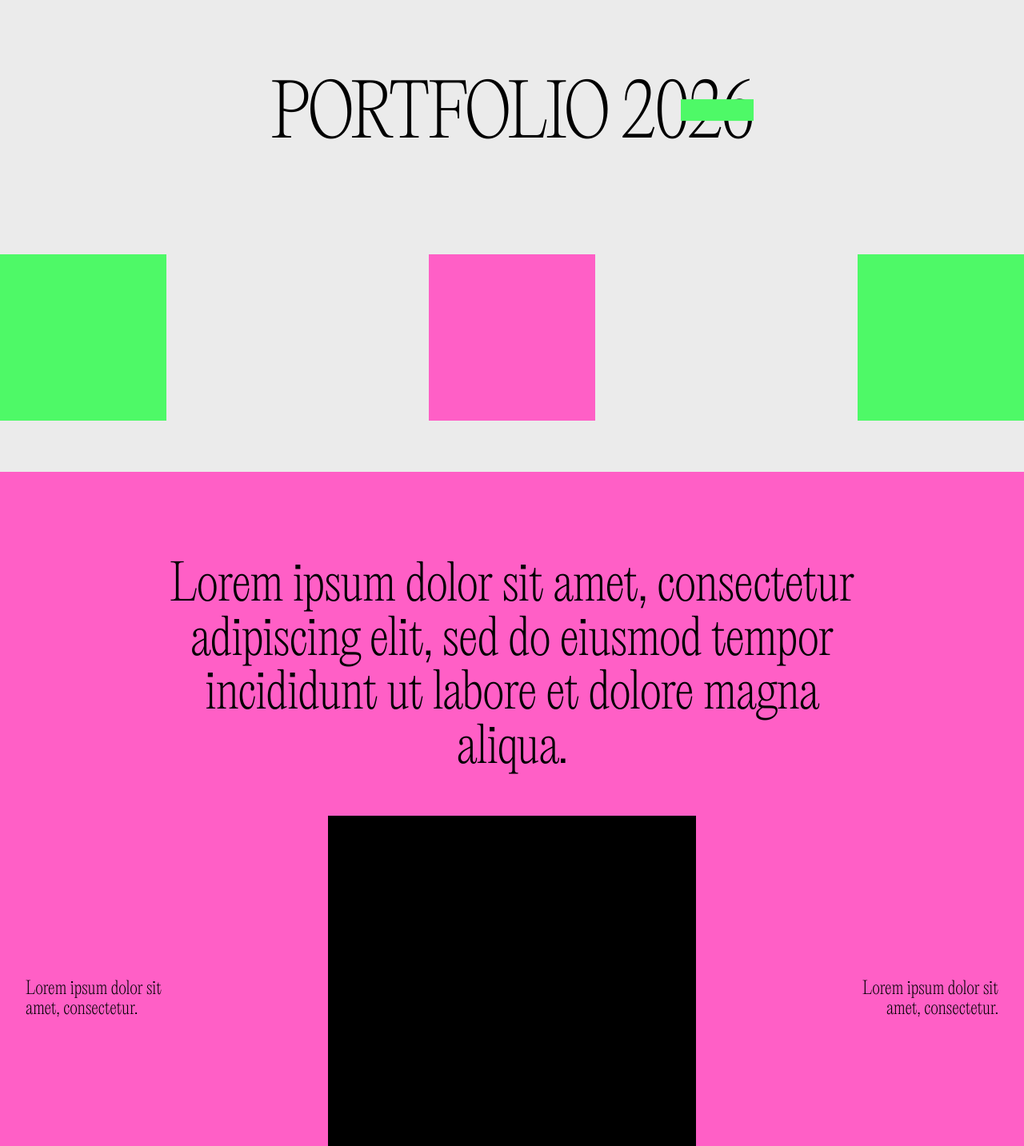
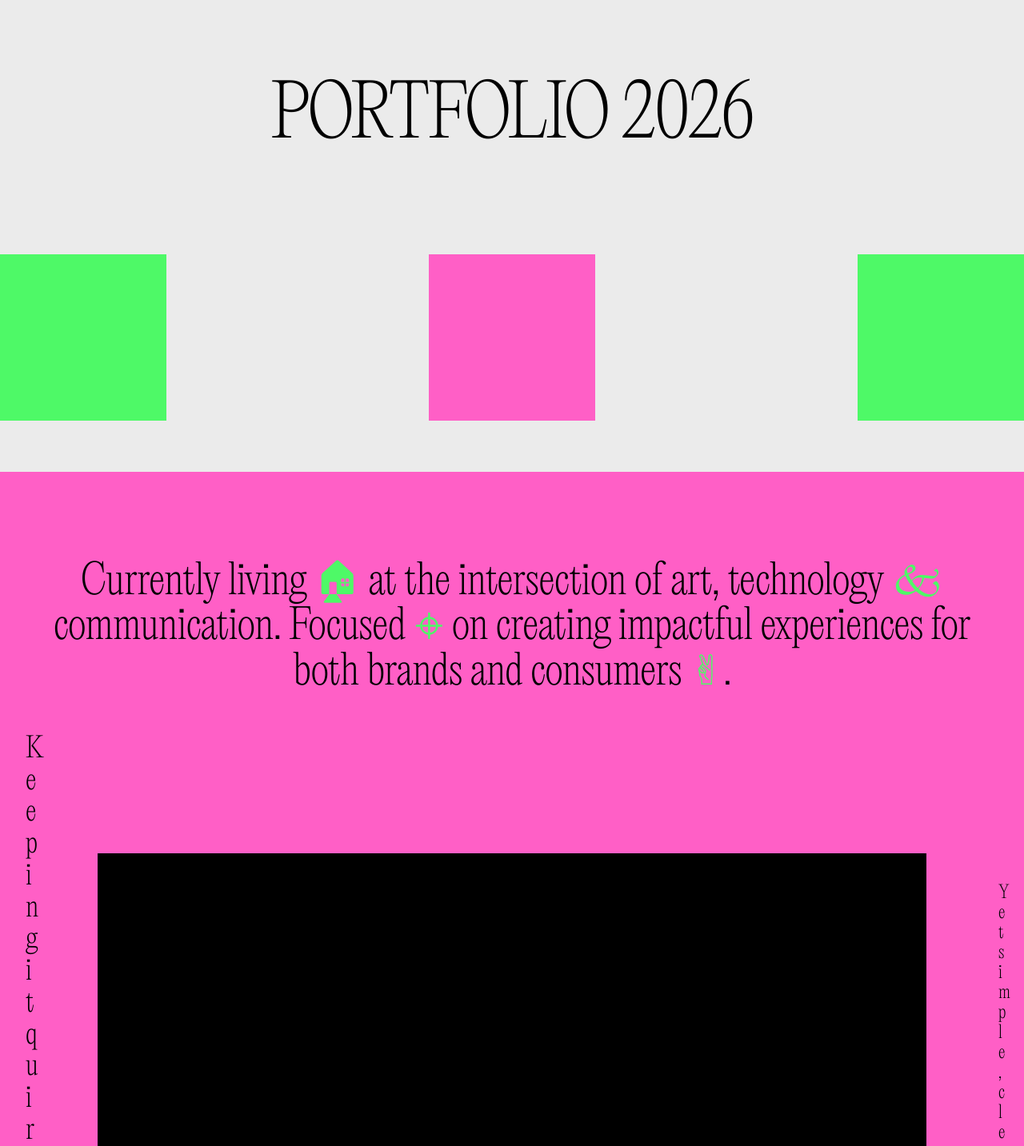
Before and after one commit to sammytsukino/sammycabello, a React (Vite) app: page / in a window 1280 px wide. Shown: the part 160-1593 px from the top of the page at 80% size. Built offline with nearby package versions, Linux system fonts and the light colour scheme; a web font is replaced by a local one.

Commit message:
refactor: update styles in HomeInteractiveGallerySection, PortfolioHeroTitle, PostHeroSection, and SiteFooter components for improved layout and design consistency

```diff
--- a/src/components/HomeInteractiveGallerySection.jsx
+++ b/src/components/HomeInteractiveGallerySection.jsx
@@ -322,7 +322,7 @@ export function HomeInteractiveGallerySection() {
         id="home-gallery"
         ref={pinRef}
         aria-label="Galería interactiva"
-        className="relative isolate w-full overflow-hidden bg-portfolio-lime"
+        className="relative isolate w-full overflow-hidden bg-portfolio-bg"
       >
 
 
--- a/src/components/PortfolioHeroTitle.jsx
+++ b/src/components/PortfolioHeroTitle.jsx
@@ -13,16 +13,6 @@ export function PortfolioHeroTitle() {
         }}
       >
         <span className="relative z-[1] whitespace-nowrap">Portfolio 2026</span>
-        <span
-          aria-hidden="true"
-          className="pointer-events-none absolute right-0 z-20 bg-portfolio-lime"
-          style={{
-            top: '50%',
-            width: '2ch',
-            height: '0.3em',
-            transform: 'translateY(-100%)',
-          }}
-        />
       </h1>
     </div>
   )
--- a/src/components/PostHeroSection.jsx
+++ b/src/components/PostHeroSection.jsx
@@ -5,31 +5,31 @@ export function PostHeroSection() {
       aria-label="Contenido principal"
       className="relative min-h-[120vh] bg-portfolio-pink px-[clamp(1rem,4vw,2rem)] py-[clamp(4rem,14vh,8rem)] [view-transition-name:post-hero]"
     >
-      <div className="mx-auto flex min-h-[calc(120vh-clamp(8rem,28vh,16rem))] w-full max-w-[90rem] flex-col items-center justify-center gap-[clamp(2.5rem,6vh,5rem)]">
-        <p className="m-0 max-w-[28ch] text-center font-editorial text-[clamp(2rem,4.8vw,4rem)] leading-[1.1] tracking-[-0.01em] text-black">
-          Lorem ipsum dolor sit amet, consectetur adipiscing elit, sed do
-          eiusmod tempor incididunt ut labore et dolore magna aliqua.
+      <div className="mx-auto flex min-h-[calc(120vh-clamp(8rem,28vh,16rem))] w-full max-w-[120rem] flex-col items-center justify-center gap-[clamp(2.5rem,6vh,5rem)]">
+        <p className="m-0 max-w-[100rem] text-center font-editorial text-[clamp(3rem,4vw,5rem)] leading-[1.1] tracking-[-0.01em] text-black">
+          Currently living <span className="text-portfolio-lime">🏠︎</span> at
+          the intersection of art, technology{" "}
+          <span className="text-portfolio-lime">🙵</span> communication. Focused{" "}
+          <span className="text-portfolio-lime">𖦏</span> on creating impactful
+          experiences for both brands and consumers{" "}
+          <span className="text-portfolio-lime">✌︎</span>.
         </p>
 
-        <div className="grid w-full grid-cols-1 items-center gap-y-8 md:grid-cols-[minmax(0,1fr)_minmax(280px,460px)_minmax(0,1fr)] md:gap-x-[clamp(2rem,7vw,6rem)]">
-          <p className="m-0 text-center font-editorial text-[clamp(1.15rem,1.7vw,1.95rem)] leading-[1.15] text-black md:text-left">
-            Lorem ipsum dolor sit
-            <br />
-            amet, consectetur.
+        <div className="grid w-full grid-cols-1 items-center gap-y-0 md:grid-cols-[minmax(0,1fr)_minmax(280px,1200px)_minmax(0,1fr)] md:gap-x-[clamp(2rem,7vw,6rem)]">
+          <p className="m-0 text-left font-editorial text-[clamp(2rem,2.7vw,3rem)] leading-[1.15] text-black md:text-left break-words">
+            Keeping it quirky and whimsy...
           </p>
 
           <div
             aria-hidden="true"
-            className="mx-auto aspect-square w-full max-w-[460px] bg-black"
+            className="mx-auto aspect-4/3 w-full max-w-[2000px] bg-black"
           />
 
-          <p className="m-0 text-center font-editorial text-[clamp(1.15rem,1.7vw,1.95rem)] leading-[1.15] text-black md:text-right">
-            Lorem ipsum dolor sit
-            <br />
-            amet, consectetur.
+          <p className="m-0 text-right font-editorial text-[clamp(1.15rem,1.7vw,1.95rem)] leading-[1.15] text-black md:text-right break-words">
+            Yet simple, clean and effective.
           </p>
         </div>
       </div>
     </section>
-  )
+  );
 }
--- a/src/components/SiteFooter.jsx
+++ b/src/components/SiteFooter.jsx
@@ -1,11 +1,9 @@
 import NameDisplay from './NameDisplay.jsx'
 
-const LINKEDIN_URL =
-  'https://www.linkedin.com/in/sammycabello/'
+
 const MAIL = 'sammy.cabello.g@gmail.com'
 const HANDLE = 'sammytsukino'
 
-const SOCIAL_COLUMN_COUNT = 3
 
 const FOOTER_NAME_SHIFT = {
   x: '-2rem',
@@ -41,11 +39,7 @@ export default function SiteFooter() {
             </p>
           </div>
 
-          <div className="grid grid-cols-1 gap-x-14 gap-y-10 sm:grid-cols-3 sm:justify-items-stretch md:justify-items-start">
-            {Array.from({ length: SOCIAL_COLUMN_COUNT }).map((_, col) => (
-              <SocialColumn key={col} />
-            ))}
-          </div>
+
         </div>
 
         <p className="sr-only">Pie de página: contacto {MAIL}, marca Sammy.</p>
@@ -73,30 +67,3 @@ export default function SiteFooter() {
     </footer>
   )
 }
-
-function SocialColumn() {
-  return (
-    <div className="min-w-0 font-editorial">
-      <p className="m-0 text-[clamp(0.65rem,0.85vw,0.75rem)] uppercase tracking-[0.28em] text-neutral-800">
-        Social
-      </p>
-      <nav className="mt-5 flex flex-col gap-7 border-t border-neutral-950 pt-[1rem] text-[clamp(0.8rem,0.95vw,0.9375rem)] leading-snug lowercase tracking-normal">
-        <FooterLink href={LINKEDIN_URL} label="linkedin.com/sammycabello" />
-        <FooterLink href={LINKEDIN_URL} label="linkedin.com/sammycabello" />
-      </nav>
-    </div>
-  )
-}
-
-function FooterLink({ href, label }) {
-  return (
-    <a
-      href={href}
-      target="_blank"
-      rel="noreferrer noopener"
-      className="break-all text-inherit underline decoration-neutral-950/30 underline-offset-[3px] transition-colors hover:decoration-neutral-950"
-    >
-      {label}
-    </a>
-  )
-}
```
